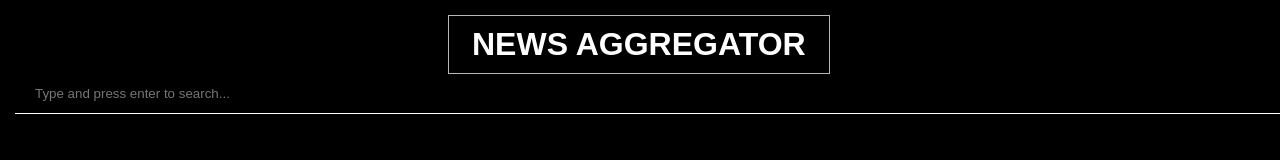
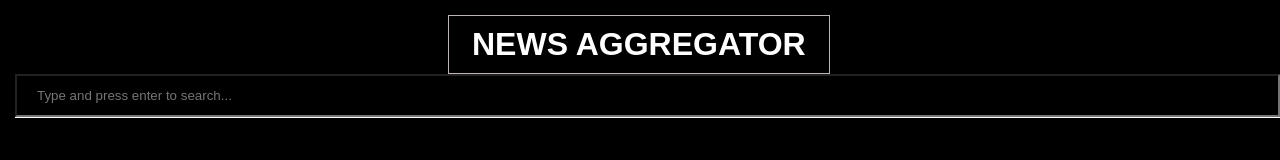
Before and after one commit to Pratu8379/news-aggregator-app, a website built with webpack: page src/index.html in a window 1280 px wide. Built offline with nearby package versions, Linux system fonts and the light colour scheme.

Commit message:
Update index.css

```diff
--- a/src/styles/index.css
+++ b/src/styles/index.css
@@ -43,10 +43,10 @@
   #search{
     background-color: black;
     color:white;
-    outline: none;
+
   }
-    input[type=text] {
-      border: none;
+    input[id=search] {
+
       padding: 12px 20px;
       width: 100%;
     }
```
